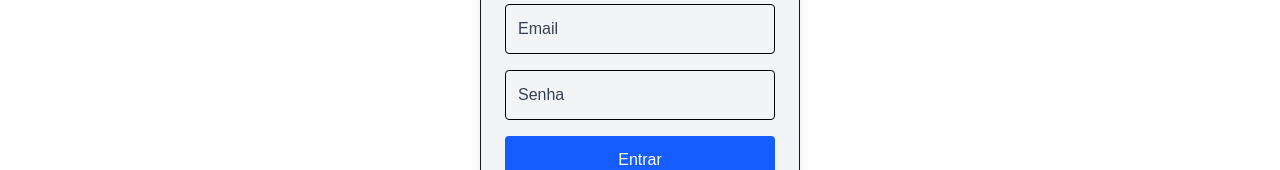
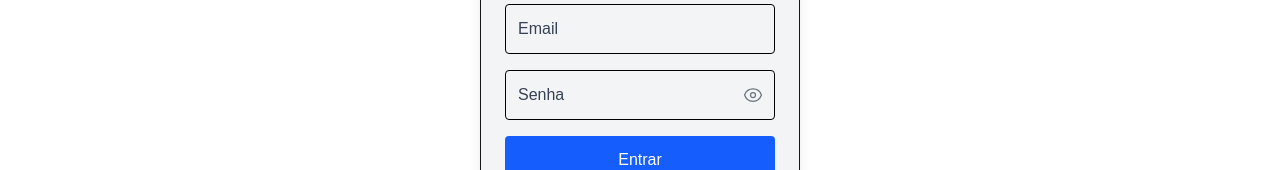
Before and after one commit to JoaoEmanoel2005/Gerenciamento, a Next.js app in the folder gerenciamento-instituicao/: page / in a window 1280 px wide. Shown: the part 429-599 px from the top of the page. Built offline with nearby package versions, Linux system fonts and the light colour scheme.

Commit message:
criacao do ocmponent InputSenha

```diff
--- a/gerenciamento-instituicao/package.json
+++ b/gerenciamento-instituicao/package.json
@@ -9,6 +9,7 @@
     "lint": "next lint"
   },
   "dependencies": {
+    "@heroicons/react": "^2.2.0",
     "lucide-react": "^0.525.0",
     "next": "15.3.5",
     "react": "^19.0.0",
--- /dev/null
+++ b/gerenciamento-instituicao/src/app/components/InputSenha.jsx
@@ -0,0 +1,29 @@
+"use client";
+import { useState } from "react";
+import { EyeIcon, EyeSlashIcon } from "@heroicons/react/24/outline";
+
+export default function InputSenha({ placeholder = "Senha", ...props }) {
+  const [mostrarSenha, setMostrarSenha] = useState(false);
+
+  return (
+    <div className="relative w-full">
+      <input
+        type={mostrarSenha ? "text" : "password"}
+        placeholder={placeholder}
+        className="p-3 border border-black rounded w-full focus:outline-none focus:ring-2 focus:ring-blue-500 placeholder:text-gray-700 pr-10"
+        {...props}
+      />
+      <button
+        type="button"
+        onClick={() => setMostrarSenha(!mostrarSenha)}
+        className="absolute inset-y-0 right-3 flex items-center text-gray-500 hover:text-gray-700"
+      >
+        {mostrarSenha ? (
+          <EyeSlashIcon className="h-5 w-5" />
+        ) : (
+          <EyeIcon className="h-5 w-5" />
+        )}
+      </button>
+    </div>
+  );
+}
--- a/gerenciamento-instituicao/src/app/page.tsx
+++ b/gerenciamento-instituicao/src/app/page.tsx
@@ -1,3 +1,5 @@
+import InputSenha from "@/app/components/InputSenha";
+
 export default function Home() {
   return (
     <main className="min-h-screen flex items-center justify-center bg-white">
@@ -14,11 +16,7 @@ export default function Home() {
             className="p-3 border border-black rounded focus:outline-none focus:ring-2 focus:ring-blue-500 placeholder:text-gray-700"
           />
 
-          <input
-            type="password"
-            placeholder="Senha"
-            className="p-3 border border-black rounded focus:outline-none focus:ring-2 focus:ring-blue-500 placeholder:text-gray-700"
-          />
+          <InputSenha />
 
           <button
             type="submit"
```
Also changed, not shown: 1 other file (tests, documents, lock files or other folders).
